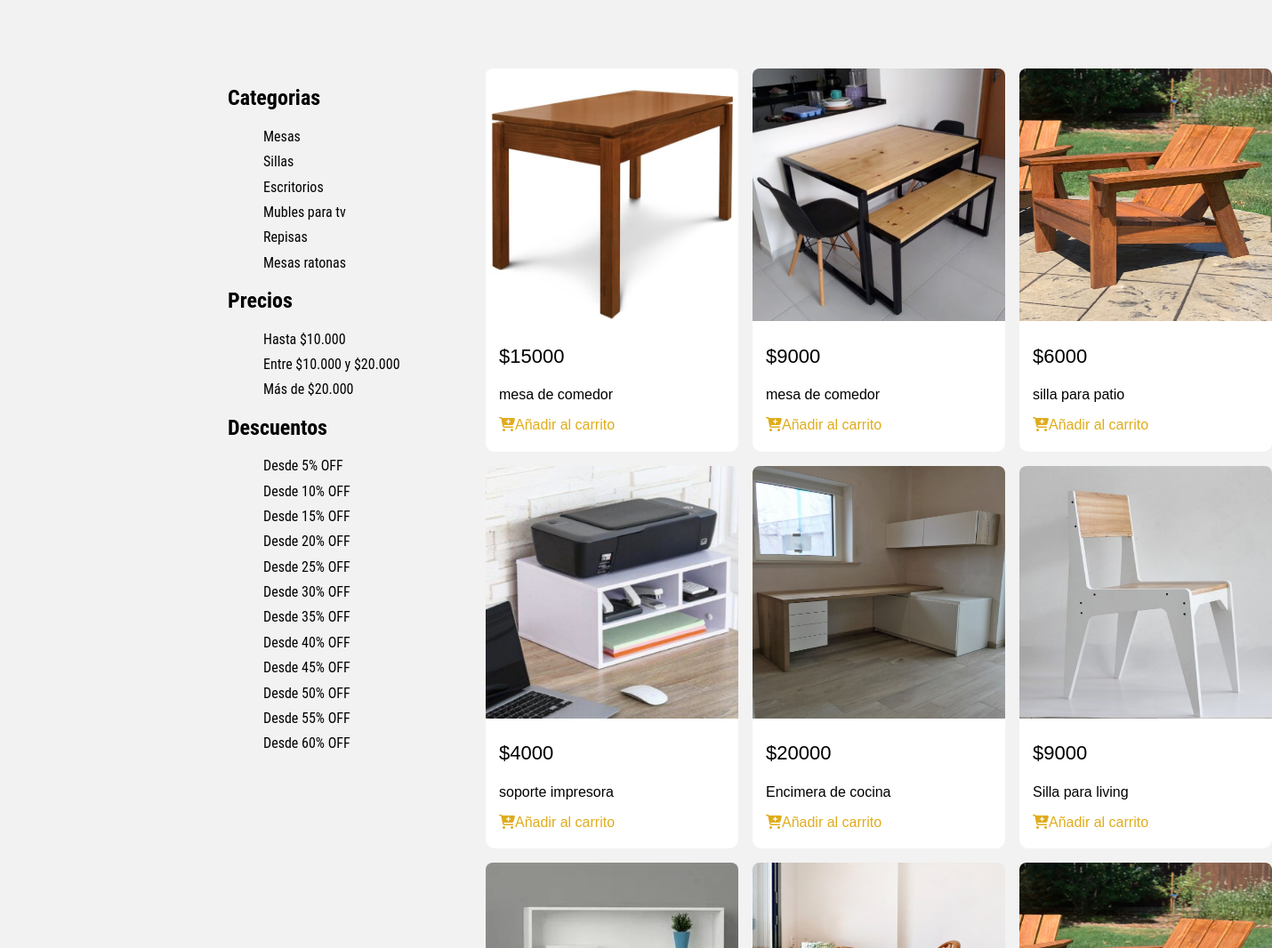
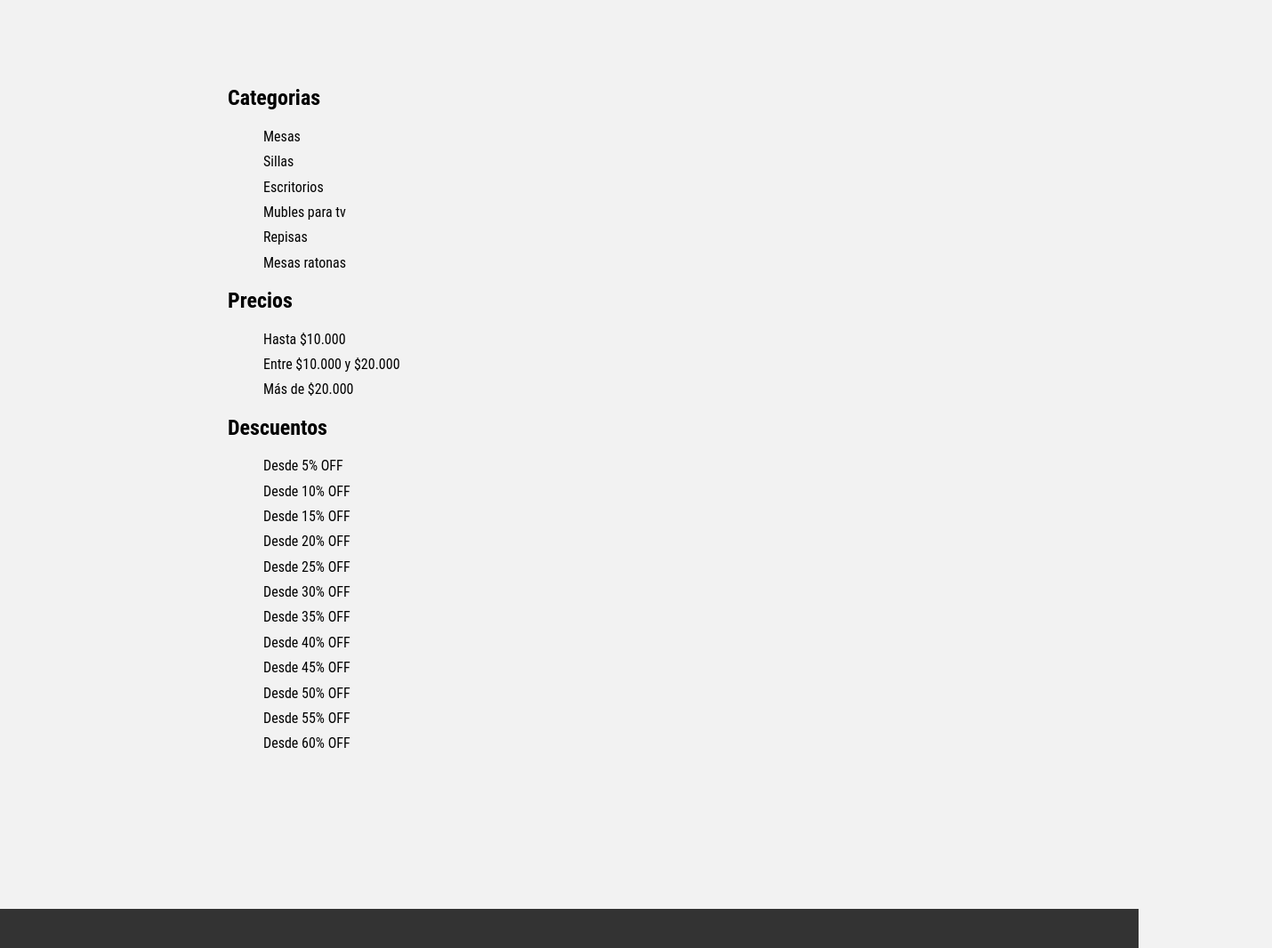
Before and after one commit to LaCobraElegante/LaCobraElegante.github.io, a plain HTML site: page products.html in a window 1280 px wide. Shown: the part 114-1180 px from the top of the page at 89% size, 1430 px wide, since content can reach past the window. Drawn offline with Linux system fonts and the light colour scheme.

Commit message:
Revert "temp fix products"

```diff
--- a/js/carrito.js
+++ b/js/carrito.js
@@ -1,106 +1,20 @@
 //variables
+let allContainerCart = document.querySelector('.productos');
+let containerBuyCart = document.querySelector('.card-items');
 let priceTotal = document.querySelector('.price-total')
 let amountProduct = document.querySelector('.count-product');
+
 
 let buyThings = [];
 let totalCard = 0;
 let countProduct = 0;
 
 //functions
+loadEventListenrs();
+function loadEventListenrs(){
+    allContainerCart.addEventListener('click', addProduct);
 
-document.onreadystatechange = () =>{
-    if(document.readyState === "complete"){
-        loadEventListenrs();
-        loadProducts();
-    }
-};
-
-function loadProducts(){
-    productos = [{
-        "id": 1,
-        "nombre": "mesa de comedor",
-        "descripcion": "mesa generica",
-        "precio": 15000,
-        "img": "assets/img/Productos/mesa1.jpg"
-     },
-     {
-        "id": 2,
-        "nombre": "mesa de comedor",
-        "descripcion": "mesa generica",
-        "precio": 9000,
-        "img": "assets/img/Productos/mesa4.jpg"
-     },
-     {
-        "id": 3,
-        "nombre": "silla para patio",
-        "descripcion": "silla",
-        "precio": 6000,
-        "img": "assets/img/Productos/silla5.jpg"
-     },
-     {
-        "id": 4,
-        "nombre": "soporte impresora",
-        "descripcion": "de la mejor calidad!",
-        "precio": 4000,
-        "img": "assets/img/Productos/soporteimpresora.jpg"
-     },
-     {
-        "id": 5,
-        "nombre": "Encimera de cocina",
-        "descripcion": "mesa generica",
-        "precio": 20000,
-        "img": "assets/img/Productos/escritorio11.jpg"
-     },
-     {
-        "id": 6,
-        "nombre": "Silla para living",
-        "descripcion": "silla especial",
-        "precio": 9000,
-        "img": "assets/img/Productos/silla6.jpg"
-     },
-     {
-        "id": 7,
-        "nombre": "Repisa blanca",
-        "descripcion": "blanca y lisa",
-        "precio": 7000,
-        "img": "assets/img/Productos/repisa7.jpg"
-     },
-     {
-        "id": 8,
-        "nombre": "Escritorio",
-        "descripcion": "hola",
-        "precio": 10000,
-        "img": "assets/img/Productos/escritorio1.jpg"
-     },
-     {
-        "id": 9,
-        "nombre": "Sila para patio",
-        "descripcion": "chau",
-        "precio": 6000,
-        "img": "assets/img/Productos/silla5.jpg"
-     }
-    ];
-
-    productos.forEach(function(prod){
-
-        const cuerpo = document.createElement("div");
-        cuerpo.setAttribute("class", "cuerpo");
-        cuerpo.innerHTML = `<img src=${prod.img} alt=${prod.alt}>`;
-        const info = document.createElement("div");
-        info.innerHTML =
-        `<p class="precioProducto">$${prod.precio}</p>
-         <p class="nombreProducto">${prod.nombre}</p>
-         <a href=""><i class="fa-solid fa-cart-plus"></i>Añadir al carrito</a>`;
-        const tarjeta = document.createElement("div");
-        tarjeta.setAttribute("class", "tarjeta");
-        tarjeta.appendChild(cuerpo);
-        tarjeta.appendChild(info);
-        document.querySelector(".productos").appendChild(tarjeta);
-    });
-}
-
-function loadEventListenrs(){
-    document.querySelector('.productos').addEventListener('click', addProduct);
+    containerBuyCart.addEventListener('click', deleteProduct);
 }
 
 function addProduct(e){
--- a/js/productos.js
+++ b/js/productos.js
@@ -18,3 +18,4 @@ function loadProducts() {
     document.querySelector(".productos").appendChild(tarjeta);
   });
 }
+loadProducts();
--- a/js/productos.json
+++ b/js/productos.json
@@ -3,62 +3,62 @@
     "nombre": "mesa de comedor",
     "descripcion": "mesa generica",
     "precio": 15000,
-    "img": "assets/img/Productos/mesa1.jpg"
+    "img": "/assets/img/Productos/mesa1.jpg"
  },
  {
     "id": 2,
     "nombre": "mesa de comedor",
     "descripcion": "mesa generica",
     "precio": 9000,
-    "img": "assets/img/Productos/mesa4.jpg"
+    "img": "/assets/img/Productos/mesa4.jpg"
  },
  {
     "id": 3,
     "nombre": "silla para patio",
     "descripcion": "silla",
     "precio": 6000,
-    "img": "assets/img/Productos/silla5.jpg"
+    "img": "/assets/img/Productos/silla5.jpg"
  },
  {
     "id": 4,
     "nombre": "soporte impresora",
     "descripcion": "de la mejor calidad!",
     "precio": 4000,
-    "img": "assets/img/Productos/soporteimpresora.jpg"
+    "img": "/assets/img/Productos/soporteimpresora.jpg"
  },
  {
     "id": 5,
     "nombre": "Encimera de cocina",
     "descripcion": "mesa generica",
     "precio": 20000,
-    "img": "assets/img/Productos/escritorio11.jpg"
+    "img": "/assets/img/Productos/escritorio11.jpg"
  },
  {
     "id": 6,
     "nombre": "Silla para living",
     "descripcion": "silla especial",
     "precio": 9000,
-    "img": "assets/img/Productos/silla6.jpg"
+    "img": "/assets/img/Productos/silla6.jpg"
  },
  {
     "id": 7,
     "nombre": "Repisa blanca",
     "descripcion": "blanca y lisa",
     "precio": 7000,
-    "img": "assets/img/Productos/repisa7.jpg"
+    "img": "/assets/img/Productos/repisa7.jpg"
  },
  {
     "id": 8,
     "nombre": "Escritorio",
     "descripcion": "hola",
     "precio": 10000,
-    "img": "assets/img/Productos/escritorio1.jpg"
+    "img": "/assets/img/Productos/escritorio1.jpg"
  },
  {
     "id": 9,
     "nombre": "Sila para patio",
     "descripcion": "chau",
     "precio": 6000,
-    "img": "assets/img/Productos/silla5.jpg"
+    "img": "/assets/img/Productos/silla5.jpg"
  }
 ]
--- a/products.html
+++ b/products.html
@@ -40,7 +40,6 @@
                             </div>
                             <a href="#" title="a"><i class="fas fa-cart-shopping"></i></a>
                         </div>
-                        <a href="cart.html" title="a"><i class="fas fa-cart-shopping"></i></a>
                     </div>
                 </div>
             </header>
@@ -123,6 +122,6 @@
 				    </div>
 			    </div>
 		    </footer>
-        <script src="js/app.js"></script>
-     </body>
+            <script src="js/app.js"></script>
+        </body>
 </html>
```
Also changed, not shown: about.html (+15 -10 lines), cart.html (+7 -4 lines), contact.html (+1 -1 lines).
